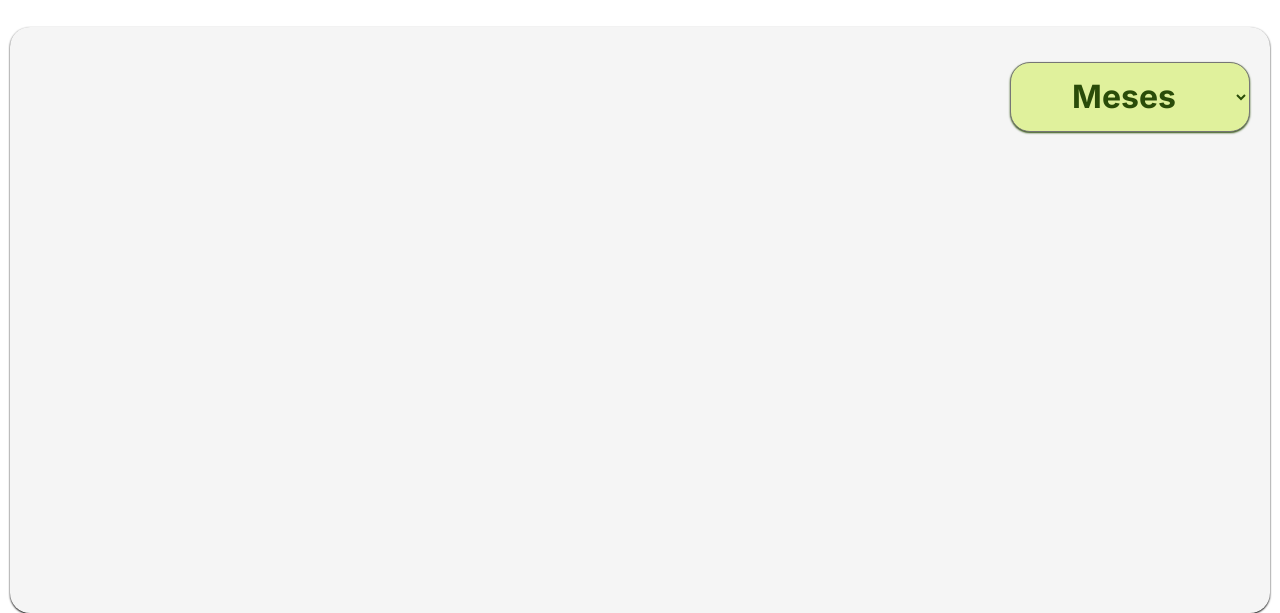
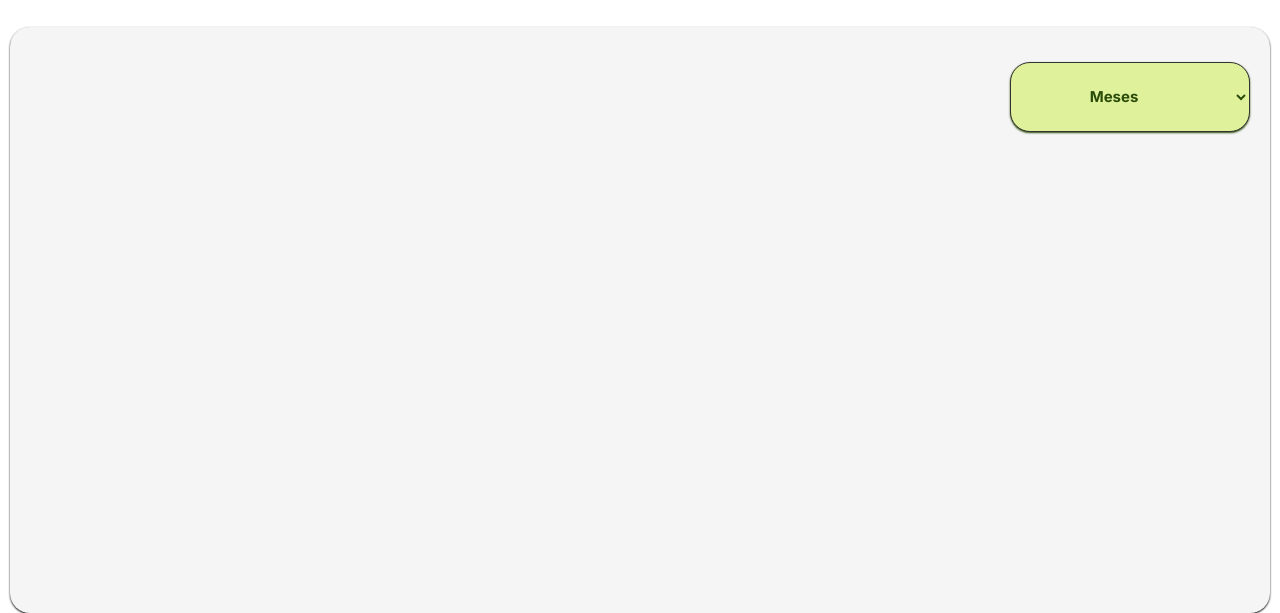
Before and after one commit to GuardTech-SPTech/GuardTech, a plain HTML site: page HISTORICO/index.html in a window 1280 px wide. Shown: the part 187-800 px from the top of the page. Drawn offline with Linux system fonts and the light colour scheme.

Commit message:
Alterações no SELECT

```diff
--- a/HISTORICO/style.css
+++ b/HISTORICO/style.css
@@ -103,4 +103,7 @@ body {
     line-height: 36px;
     text-align: center;
     box-shadow: 0px 1px 2px 0px;
+    border: 1px solid #333;
+    font-size: 15px;
+    padding-right: 20px;
 }
```
Also changed, not shown: HISTORICO/imagens/seta.png (added).
